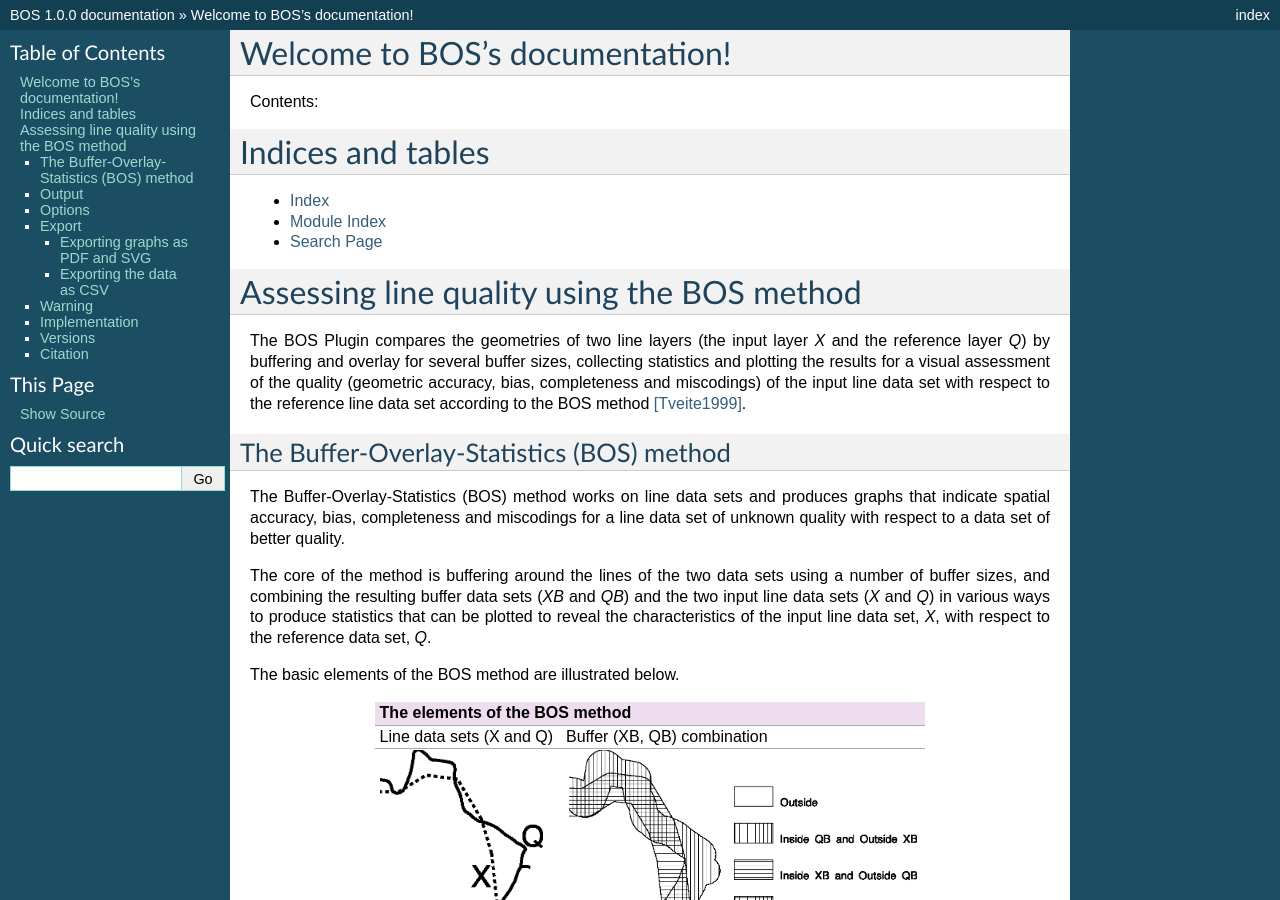
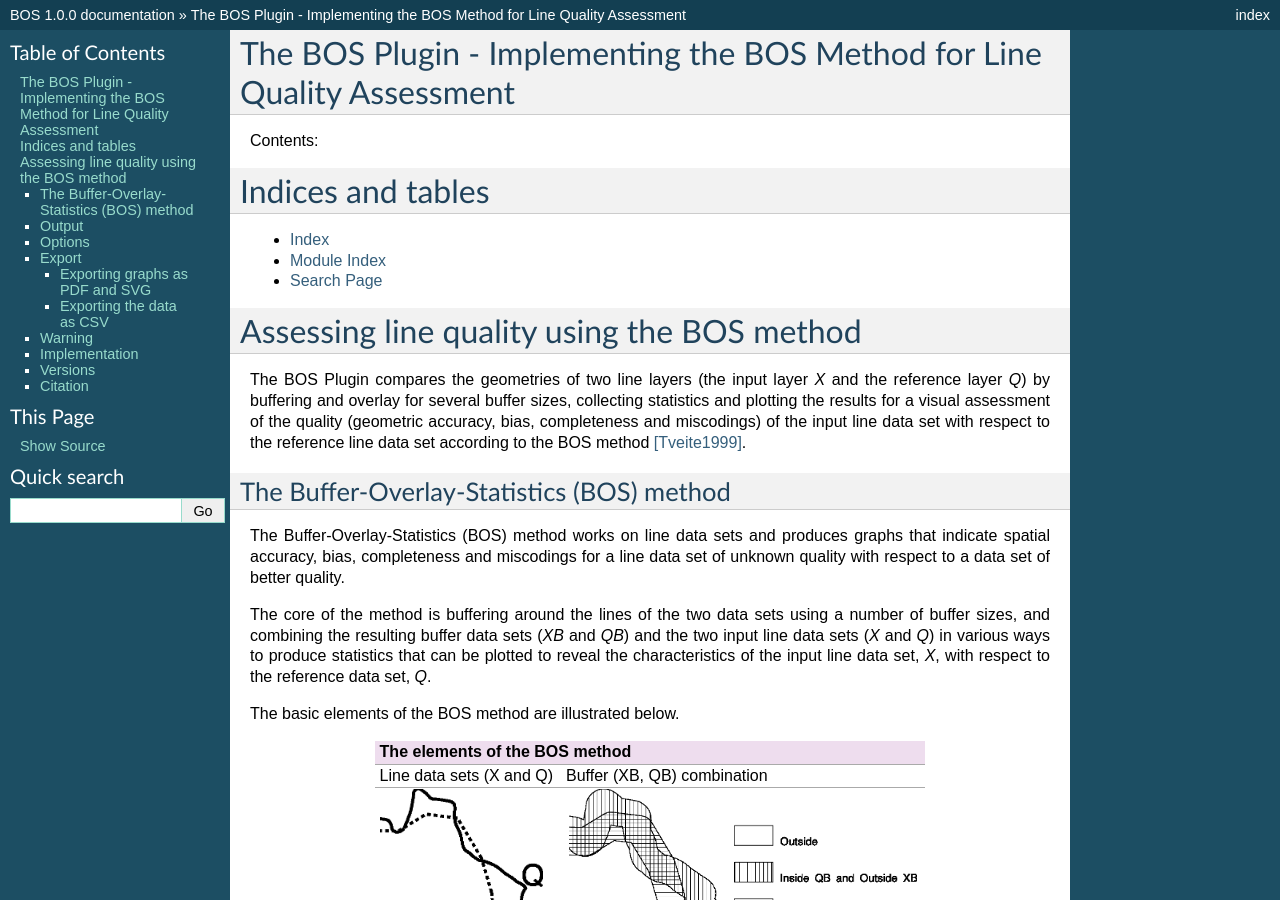
Before and after one commit to havatv/qgisbosplugin, a Sphinx documentation site: the page built from help/source/index.rst, in a window 1280 px wide and 900 px high. Built offline with Sphinx 7.4.7, drawn with Linux system fonts in a browser that asks for light colours; formulas are drawn with MathJax 3; some of the changed text lies outside the part shown.

```diff
--- a/help/source/index.rst
+++ b/help/source/index.rst
@@ -3,8 +3,8 @@
    You can adapt this file completely to your liking, but it should at least
    contain the root `toctree` directive.
 
-Welcome to BOS's documentation!
-============================================
+The BOS Plugin - Implementing the BOS Method for Line Quality Assessment
+========================================================================
 
 Contents:
 
```
Also changed, not shown: other parts of help/source/index.rst (+1 -1 lines), 12 other files.
